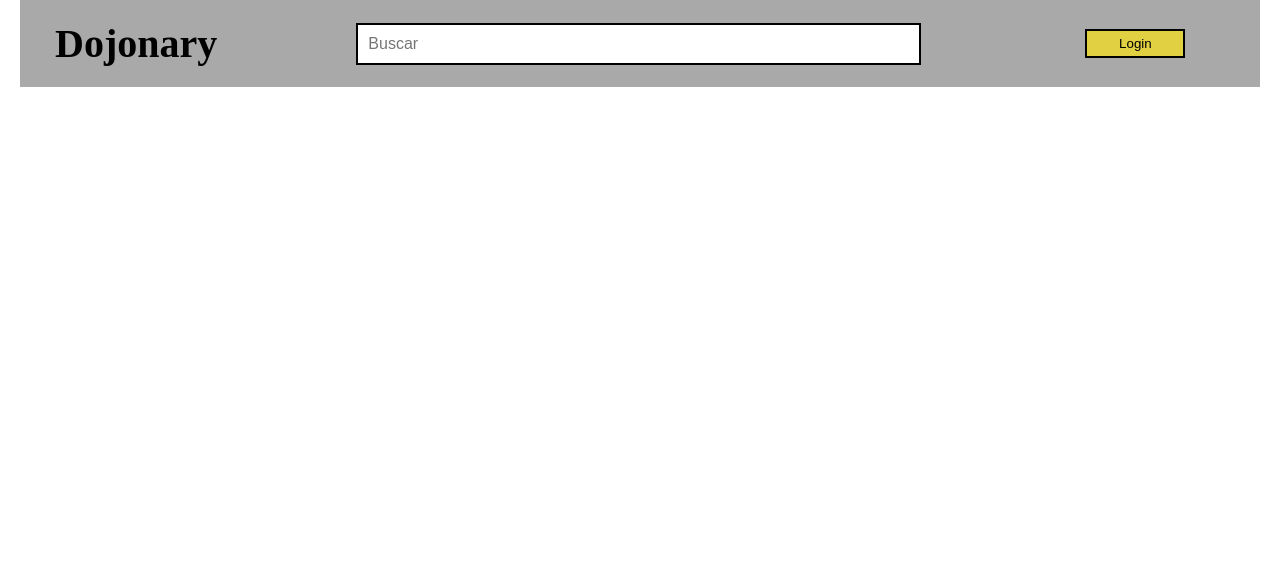
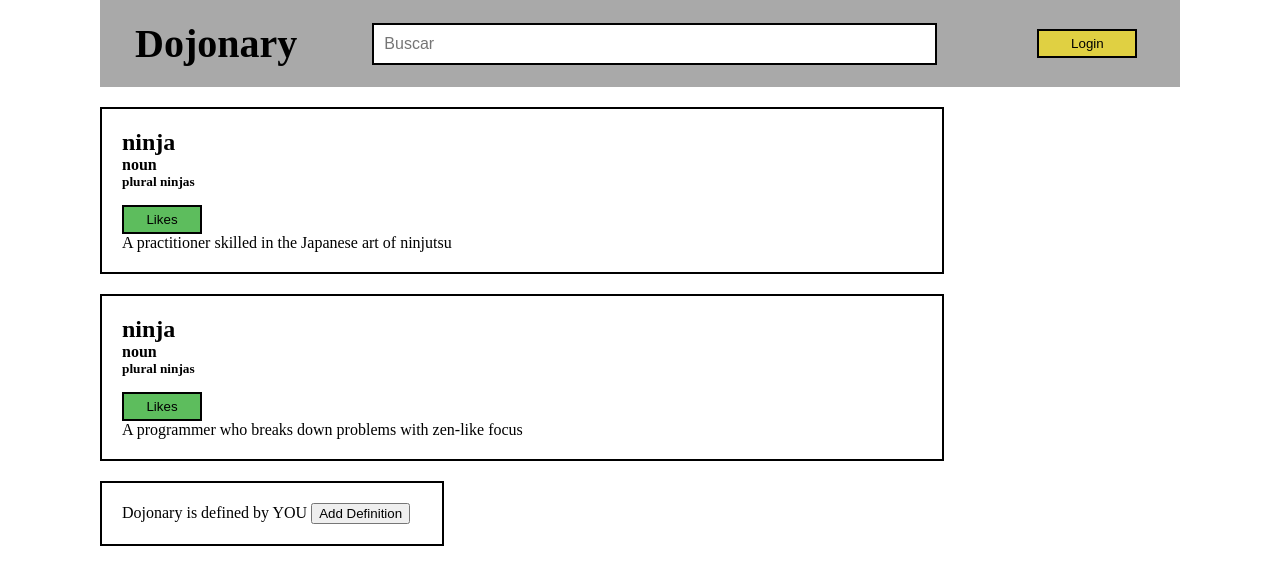
Before and after one commit to priscila-espinoza333/Evento-onclick, a plain HTML site: page index.html in a window 1280 px wide. Drawn offline with Linux system fonts and the light colour scheme.

Commit message:
card y botones

```diff
--- a/index.html
+++ b/index.html
@@ -14,8 +14,28 @@
             <input type="text" id="search-input" placeholder="Buscar">
         </div>
         <button id="search-button">Login</button>
+    </div>
 
+    <div class="card">
+        <h2 class="card-title">ninja</h2>
+        <h4>noun</h4>
+        <h5>plural ninjas</h5>
+        <button class="card-like">Likes</button>
+        <p class="card-body">A practitioner skilled in the Japanese art of ninjutsu</p>
     </div>
+
+    <div class="card">
+        <h2 class="card-title">ninja</h2>
+        <h4>noun</h4>
+        <h5>plural ninjas</h5>
+        <button class="card-like">Likes</button>
+        <p class="card-body">A programmer who breaks down problems with zen-like focus</p>
+    </div>
+
+    <div class="definition"> Dojonary is defined by YOU
+        <button class="buttom-definition">Add Definition</button>
+    </div>
+
 
 
 
--- a/style.css
+++ b/style.css
@@ -8,8 +8,8 @@
     align-items: center;
     justify-content: space-between;
     padding: 10px;
-    margin-right: 20px;
-    margin-left: 20px;
+    margin-right: 100px;
+    margin-left: 100px;
     background-color: darkgray;
 }
 .title{
@@ -44,3 +44,32 @@
 #search-button:hover {
     background-color: #dc7129;
 }
+
+.card{
+    padding: 20px;
+    margin-top: 20px;
+    margin-left: 100px;
+    border: 2px solid black;
+    width: 800px;
+}
+
+.card-like{
+    background-color: rgb(93, 189, 93);
+    margin-top: 15px;
+    border: 2px solid black;
+    cursor: pointer;
+    padding: 5px;
+    width: 80px;
+}
+
+.card-like:hover{
+    background-color: gold;
+}
+
+.definition{
+    padding: 20px;
+    margin-top: 20px;
+    margin-left: 100px;
+    border: 2px solid black;
+    width: 300px;
+}
```
